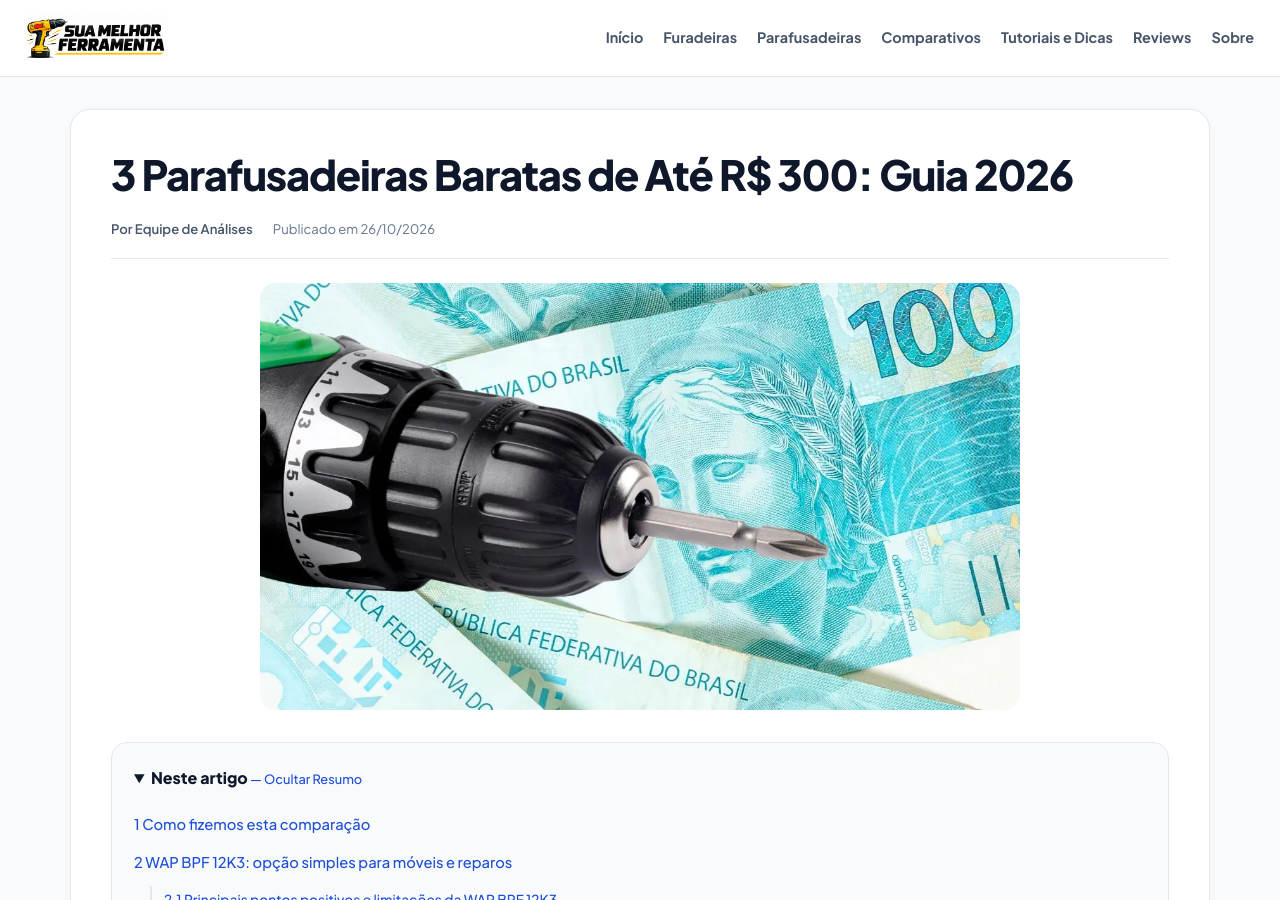
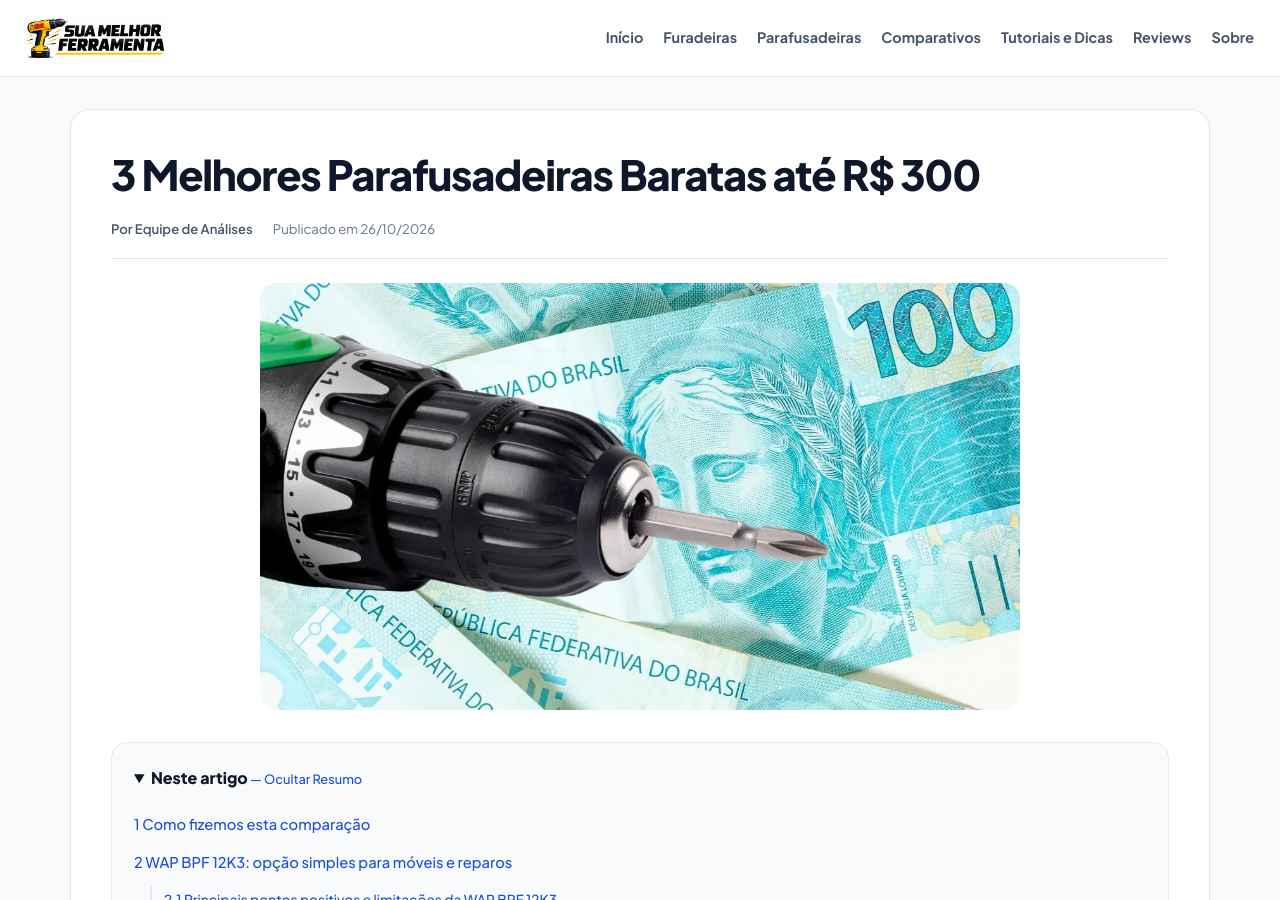
Before and after one commit to membroequipe/SiteReview, a Jekyll site: the page built from _posts/2026-10-25-melhores-parafusadeiras-baratas-ate-300-reais.md, in a window 1280 px wide and 900 px high. Built offline with Jekyll 4.4.1, drawn with Linux system fonts in a browser that asks for light colours.

Commit message:
Update 2026-10-25-melhores-parafusadeiras-baratas-ate-300-reais.md

```diff
--- a/_posts/2026-10-25-melhores-parafusadeiras-baratas-ate-300-reais.md
+++ b/_posts/2026-10-25-melhores-parafusadeiras-baratas-ate-300-reais.md
@@ -1,6 +1,6 @@
 ---
 layout: post
-title: "3 Parafusadeiras Baratas de Até R$ 300: Guia 2026"
+title: "3 Melhores Parafusadeiras Baratas até R$ 300"
 description: "Compare parafusadeiras baratas para móveis e reparos: WAP BPF 12K3, WAP WF 12K4.2 e Vonder PFV 012. Veja especificações e cuidados com preços."
 permalink: /melhores-parafusadeiras-baratas-ate-300-reais/
 slug: melhores-parafusadeiras-baratas-ate-r-300
```
